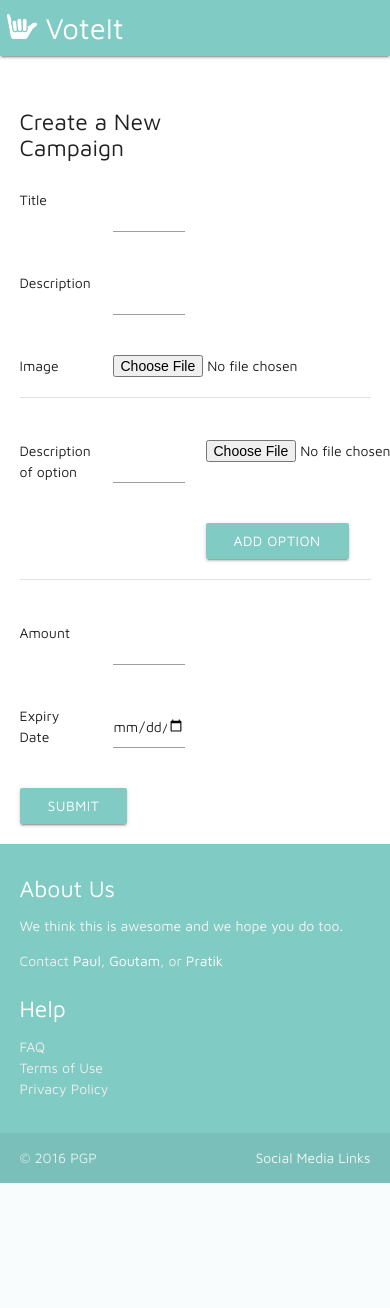
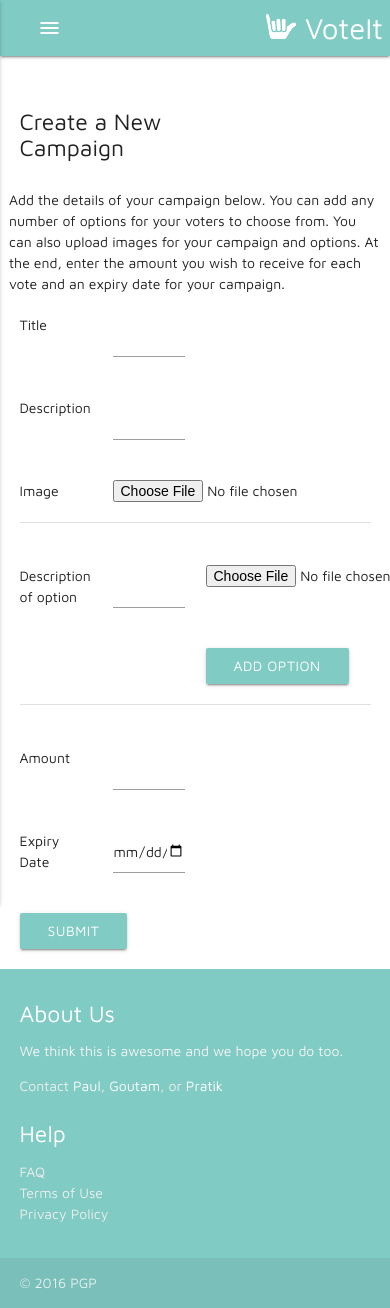
Before and after one commit to pdglenn/charityvote, a Flask app: page /create in a window 390 px wide; the page is wider, and only the part inside the window is pictured. Before the commit the page ends 1183 px from the top of that part, so only its background shows below. Run offline with Flask 2, Linux system fonts and the light colour scheme; the visitor is signed in with stand-in values (Sample User, id 1); parts of the project's set-up code (start-up, migrations or seed data) failed here and were passed over; some libraries are stand-ins or nearby versions.

Commit message:
added responsive design, text blurbs

```diff
--- a/static/main.js
+++ b/static/main.js
@@ -1,6 +1,6 @@
-$(document).ready(function(){
+$(document).ready(function() {
     $('.materialboxed').materialbox();
-
+    $(".button-collapse").sideNav();
     $(".dropdown-button").dropdown({
         belowOrigin: true,
         hover: true,
--- a/templates/base.html
+++ b/templates/base.html
@@ -22,24 +22,39 @@
     <header> {% block header %}
         <nav class="teal lighten-3">
             <div class="navbar-wrapper container black-text">
-                <a href="/" class="brand-logo left "><img src="{{url_for('static', filename='shaka.png')}}" alt="hangloose" style="width:30px;height:25px;">
-VoteIt</a>
-        <!-- Dropdown Structure -->
-        <ul id="dropdown1" class="dropdown-content">
-        <li id="logout"><a href="/logout">Sign Out</a></li>
-        </ul>
-
-                <ul id="nav-mobile" class="right hide-on-med-and-down">
+                <a href="/" class="brand-logo left hide-on-med-and-down"><img src="{{url_for('static', filename='shaka.png')}}" alt="hangloose" style="width:30px;height:25px;"> VoteIt
+                </a>
+                <a href="#" data-activates="mobile-demo" class="button-collapse"><i class="material-icons">menu</i></a>
+                <a href="/" class="brand-logo right hide-on-large-only"><img src="{{url_for('static', filename='shaka.png')}}" alt="hangloose" style="width:30px;height:25px;"> VoteIt
+                </a>
+                <ul class="right hide-on-med-and-down">
                   <li><a href="/browse">Browse</a></li>
                   <li><a href="/create">Create</a></li>
+                  {% if not session.logged_in %}
+                  <li id="login"><a href="/facebook_login">Sign in</a></li>
+                  {% else %}
+                  <li><a class="dropdown-button" href="#!" data-activates="dropdown1">Hello {{ session.user_name }}</a></li>
+                  {% endif %}
+                </ul>
+
+                <ul class="side-nav" id="mobile-demo">
+                  {% if not session.logged_in %}
+                  <li id="login"><a href="/facebook_login">Sign in</a></li>
+                  {% else %}
+                  <li>Hello {{ session.user_name }}</li>
+                  {% endif %}
+                  <li id="logout"><a href="/logout">Sign Out</a></li>
                   <li><a href="/manage">Manage</a></li>
+                  <li><a href="/browse">Browse</a></li>
+                  <li><a href="/create">Create</a></li>
 
-                    {% if not session.logged_in %}
-                      <li id="login"><a href="/facebook_login">Sign in</a></li>
-                    {% else %}
-                      <li><a class="dropdown-button" href="#!" data-activates="dropdown1">Hello {{ session.user_name }}</a></li>
-                    {% endif %}
                 </ul>
+                <!-- Dropdown Structure -->
+                <ul id="dropdown1" class="dropdown-content">
+                    <li><a href="/manage">Manage</a></li>
+                    <li id="logout"><a href="/logout">Sign Out</a></li>
+                </ul>
+
             </div>
         </nav>
 
@@ -54,7 +69,8 @@ VoteIt</a>
                 <div class="col l6 s12">
                     <h5 class="white-text">About Us</h5>
                     <p class="grey-text text-lighten-4">We think this is awesome and we hope you do too.</p>
-                    <p class="grey-text text-lighten-3">Contact <a class="white-text" target="_newtab" href="https://www.linkedin.com/in/pauldglenn">Paul</a>, <a class="white-text" target="_newtab" href="https://www.linkedin.com/in/mgoutam">Goutam</a>, or <a class="white-text" target="_newtab" href="https://www.linkedin.com/in/pnadagouda">Pratik</a></p>
+                    <p class="grey-text text-lighten-3">Contact <a class="white-text" target="_newtab" href="https://www.linkedin.com/in/pauldglenn">Paul</a>, <a class="white-text" target="_newtab" href="https://www.linkedin.com/in/mgoutam">Goutam</a>, or <a class="white-text" target="_newtab"
+                            href="https://www.linkedin.com/in/pnadagouda">Pratik</a></p>
                 </div>
                 <div class="col l2 offset-l4 s12">
                     <h5 class="white-text">Help</h5>
@@ -69,7 +85,7 @@ VoteIt</a>
         <div class="footer-copyright">
             <div class="container">
                 © 2016 PGP
-                <a class="grey-text text-lighten-4 right" href="#!">Social Media Links</a>
+
             </div>
         </div>
     </footer>
--- a/templates/browse.html
+++ b/templates/browse.html
@@ -11,7 +11,7 @@
       <div class="col s12 m12 l12 ongoing">
         {% for comp in ongoing %}
         <a href={{ url_for('view', contest_id=comp.0) }} >
-          <div class="parallax-container col s4">
+          <div class="parallax-container col s12 m6 l4">
               <h4 class="title teal-text text-darken-3">{{comp.1}}</h4>
               <div class="recos">
                 <div class="parallax">
--- a/templates/create.html
+++ b/templates/create.html
@@ -7,6 +7,11 @@
               <br><br>
                 <h5>Create a New Campaign</h5></div>
 
+        </div>
+        <div class="row">
+          Add the details of your campaign below. You can add any number of options for your voters
+          to choose from. You can also upload images for your campaign and options. At the end,
+          enter the amount you wish to receive for each vote and an expiry date for your campaign.
         </div>
         <div class="row">
             <div class="col s3">
--- a/templates/view.html
+++ b/templates/view.html
@@ -18,6 +18,7 @@
               <label class="col s7" for="option{{loop.index}}">{{option.1}}</label>
               <img class="materialboxed col s2 right-align" src="{{url_for('static', filename=option.2)}}" onerror="imgError(this);">
           </p>
+          <div class="row"></div>
           {% endfor %}
           <div class="row">
 
```
Also changed, not shown: templates/index.html (+13 -2 lines). Lines whose indentation alone changed are shown as unchanged.
